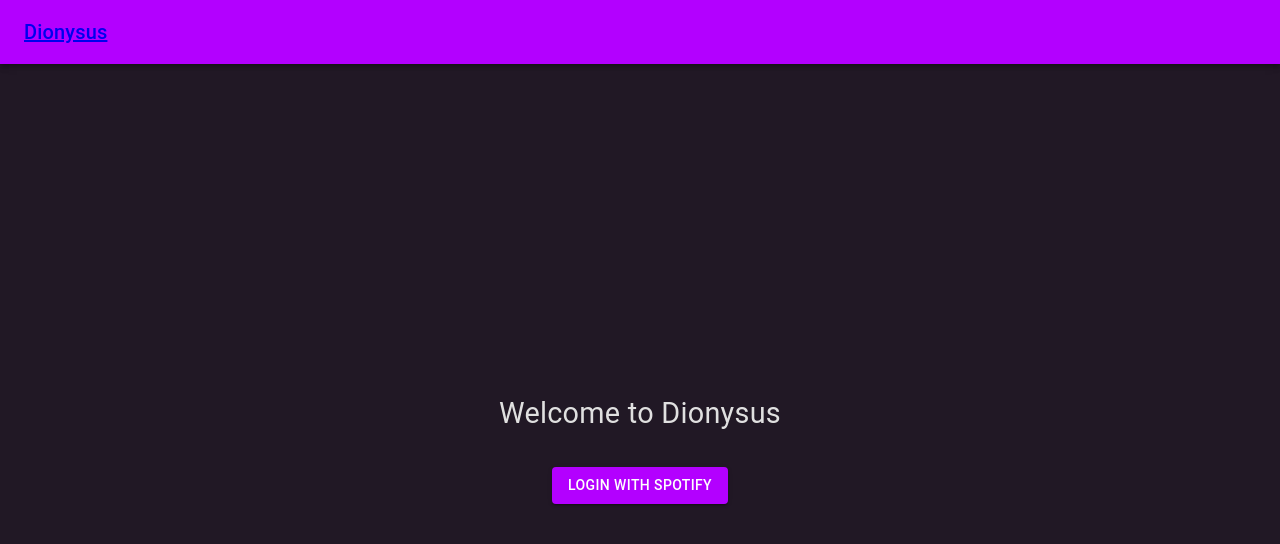
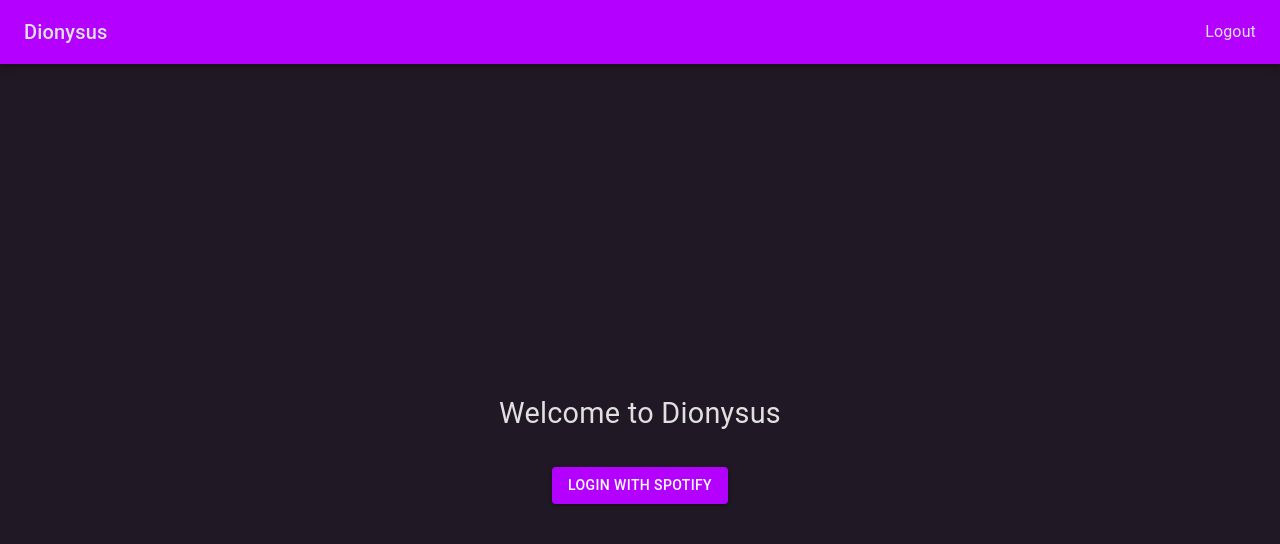
Before and after one commit to dgounaris/dionysus_fe, a React (Create React App) app: page / in a window 1280 px wide. Shown: the top 544 px of the page. Built offline with nearby package versions, Linux system fonts and the light colour scheme.

Commit message:
Update navbar with logout button

```diff
--- a/src/Playback/views/Playback.tsx
+++ b/src/Playback/views/Playback.tsx
@@ -75,9 +75,11 @@
         <Box sx={{
             textAlign: 'center'
         }}>
-            <Typography fontSize='1.5rem'>
-                Current status: {playbackStatus}
-            </Typography>
+            <Box sx={{ margin: '2rem' }}>
+                <Typography fontSize='1.5rem'>
+                    Current status: {playbackStatus}
+                </Typography>
+            </Box>
             <Box sx={{ margin: '1.5rem' }}>
                 <Grid container justifyContent='center' spacing={1}>
                     <Grid item lg={1} md={4} xs={12}>
--- a/src/common/components/NavigationBar.tsx
+++ b/src/common/components/NavigationBar.tsx
@@ -1,5 +1,4 @@
-import {AppBar, Box, Toolbar, Typography} from "@mui/material";
-import {Link} from "react-router-dom";
+import {AppBar, Box, Link, Toolbar, Typography} from "@mui/material";
 import React from "react";
 import {customTheme} from "../themes/ThemeModuleAugmentation";
 
@@ -11,11 +10,16 @@
         }}>
             <AppBar position="static">
                 <Toolbar>
-                    <Link to="/">
-                        <Typography variant="h6" sx={{ flexGrow: 1 }}>
+                    <Box flexGrow={1}>
+                        <Link href="/" color={customTheme.palette.text.primary} variant="h6" underline="none">
                             Dionysus
-                        </Typography>
-                    </Link>
+                        </Link>
+                    </Box>
+                    <Box display="flex" justifyContent="flex-end">
+                        <Link component="button" onClick={() => {}} color={customTheme.palette.text.primary} variant="body1" underline="none">
+                            Logout
+                        </Link>
+                    </Box>
                 </Toolbar>
             </AppBar>
         </Box>
--- a/src/common/themes/ThemeModuleAugmentation.tsx
+++ b/src/common/themes/ThemeModuleAugmentation.tsx
@@ -38,7 +38,8 @@
             main: '#3350ff'
         },
         text: {
-            primary: '#e0e0e0'
+            primary: '#e0e0e0',
+            disabled: '#777777'
         }
     },
     custom: {
```
